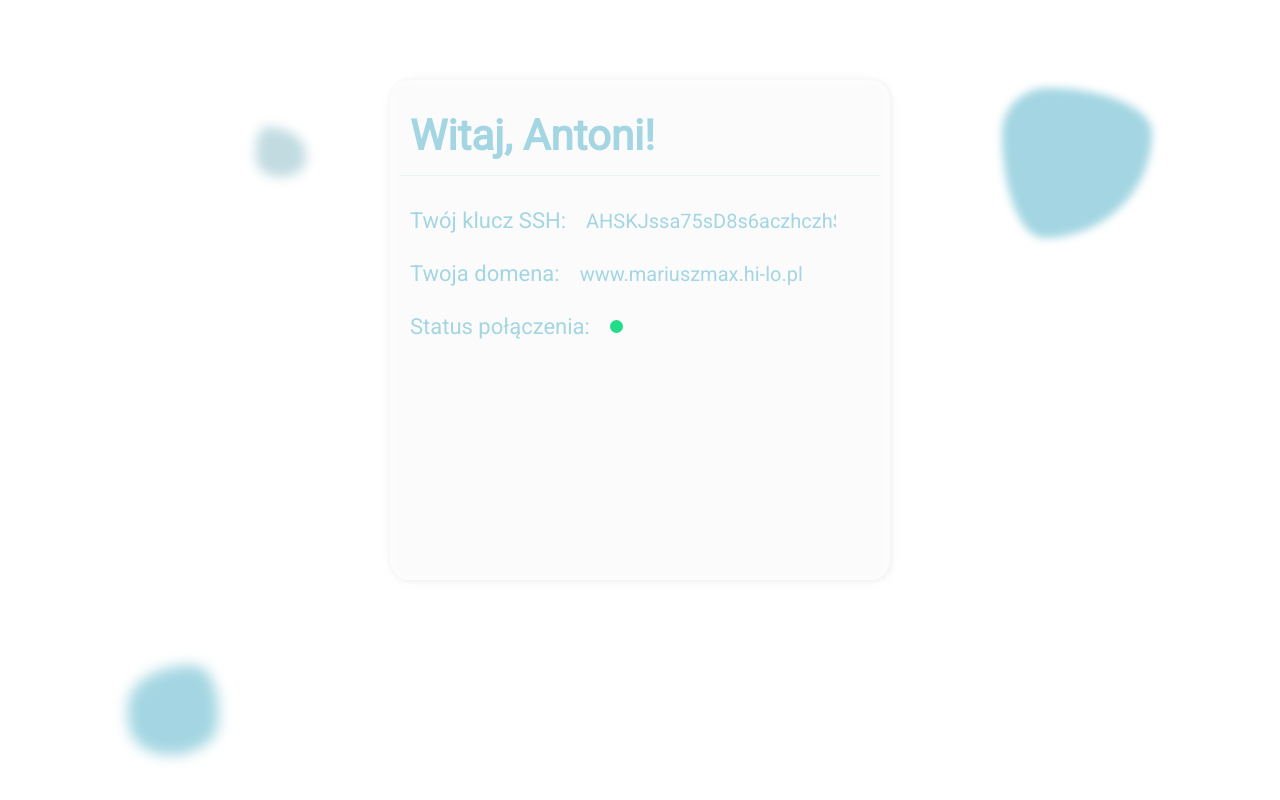
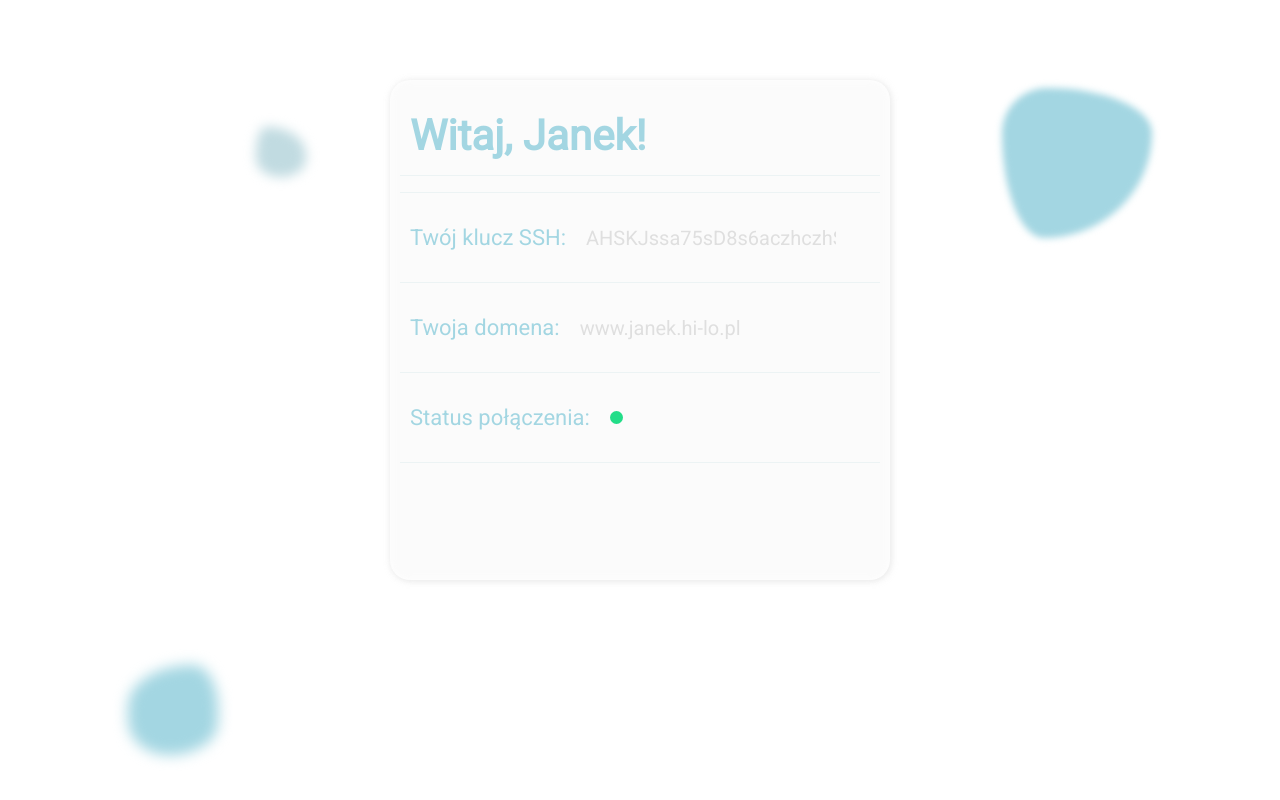
Before and after one commit to michal-siedlecki/HiLoTeam, a Flask app: template templates/status_template.html in a window 1280 px wide. Run offline with Flask 3, Linux system fonts and the light colour scheme; the template is opened without the code that fills it, so the values that code supplies are empty; some libraries are stand-ins or nearby versions.

Commit message:
Finished UI

```diff
--- a/static/styles.css
+++ b/static/styles.css
@@ -27,7 +27,7 @@ body {
     width: 500px;
     height: 250px;
     border-radius: 20px;
-    box-shadow: 1px 1px 7px #DFDFDF88;
+    box-shadow: 1px 1px 7px #DFDFDFBB;
     display: flex;
     flex-direction: column;
     justify-content: center;
@@ -98,10 +98,12 @@ body {
 .main__keyGenerator--buttonSpan {
     font-weight: 600;
     height: 20px;
-    color: #FFF;
+    color: var(--secondary);
     z-index: 10;
     height:22px;
+    transition: all 0.3s;
 }
+
 .backgroundBlob {
     top: 10%;
     right: 10%;
@@ -109,7 +111,7 @@ body {
     height: 150px;
     background: var(--secondary);
     position: absolute;
-    filter: blur(4.5px);
+    filter: blur(3.5px);
     border-radius: 30% 70% 72% 28% / 30% 30% 70% 70% ;
     animation-name: backgroundBlobOne;
     animation-duration: 4s;
@@ -148,7 +150,7 @@ body {
     width: 500px;
     height: 500px;
     border-radius: 20px;
-    box-shadow: 1px 1px 7px #DFDFDF88;
+    box-shadow: 1px 1px 7px #dfdfdfbb;
     display: flex;
     flex-direction: column;
     justify-content: start;
@@ -192,7 +194,7 @@ body {
 }
 
 .button-hover2::before {
-    background-color: #DFDFDF;
+    background-color: var(--secondary);
 }
 
 .button-hover2 {
@@ -200,10 +202,22 @@ body {
     height: 35px;
     border: 2px solid var(--secondary);
     border-radius: 20px;
-    background-color: var(--secondary);
+    background-color: var(--support);
     display: flex;
     justify-content: center;
     align-items: center;
+}
+
+.button-hover2:hover .main__keyGenerator--buttonSpan{
+    color:#FFF;
+}
+
+.copyButton {
+    visibility: hidden;
+}
+
+.active {
+    visibility: visible;
 }
 
 /* KEYFRAMES */
--- a/templates/status_template.html
+++ b/templates/status_template.html
@@ -5,7 +5,7 @@
     <meta charset="UTF-8">
     <meta name="viewport" content="width=device-width, initial-scale=1.0">
     <title>HiLo-Proxy</title>
-    <link rel="stylesheet" href="../static/styles.css">
+    <link rel="stylesheet" href="{{ url_for('static', filename='styles.css') }}">
     <link rel="preconnect" href="https://fonts.googleapis.com">
     <link rel="preconnect" href="https://fonts.gstatic.com" crossorigin>
     <link href="https://fonts.googleapis.com/css2?family=Roboto:display=swap" rel="stylesheet">
@@ -13,29 +13,40 @@
 </head>
 
 <body>
-    <div class="backgroundBlob"></div>
-    <div class="backgroundBlob2"></div>
-    <div class="backgroundBlob3"></div>
-    <div class="main__keyGenerator--parent mt-[80px]">
-        <div class="status__page--container relative">
+    <div class="max-lg:hidden backgroundBlob"></div>
+    <div class="max-lg:hidden backgroundBlob2"></div>
+    <div class="max-lg:hidden max-lg:bottom-[5%] backgroundBlob3"></div>
+    <div class="main__keyGenerator--parent max-sm:w-[310px] mt-[80px] ">
+        <div class="status__page--container max-sm:w-[310px] relative">
             <div class="status__page--containerBlur absolute"></div>
-            <h2 class="text-[42px] text-[#A3D6E2] font-bold mt-6 ml-5">Witaj, Antoni!</h2>
+            <h2 class="md:text-[42px] max-sm:text-[30px] text-[#A3D6E2] font-bold mt-6 ml-5">Witaj, Janek!</h2>
             <div class="w-[500px] my-2 flex justify-center">
-                <div class="w-[480px] h-[1px] bg-[#C1DBE144]"></div>
+                <div class="w-[480px] max-sm:w-[290px] h-[1px] bg-[#C1DBE144]"></div>
             </div>
-            <div class="flex items-center mt-5 ml-5">
+            <div class="w-[500px] my-2 flex justify-center">
+                <div class="w-[480px] max-sm:w-[290px] h-[1px] bg-[#C1DBE144]"></div>
+            </div>
+            <div class="flex items-center mt-5 mb-5 ml-5">
                 <span class="text-[22px] text-[#A3D6E2] font-semiBold mr-5">Twój klucz SSH:</span>
-                <span class="w-[250px] text-[20px] text-[#A3D6E2] whitespace-nowrap overflow-y-hidden status__page--spanScrollbar">AHSKJssa75sD8s6aczhczhSSS6a8c</span>
+                <span class="w-[250px] text-[20px] text-[#DFDFDF] whitespace-nowrap overflow-y-hidden status__page--spanScrollbar">AHSKJssa75sD8s6aczhczhSSS6a8c</span>
+            </div>
+            <div class="w-[500px] my-2 flex justify-center">
+                <div class="w-[480px] max-sm:w-[290px] h-[1px] bg-[#C1DBE144]"></div>
             </div>
             <div class="flex items-center my-5 ml-5">
                 <span class="text-[22px] text-[#A3D6E2] mr-5 font-semiBold">Twoja domena:</span>
-                <span class="w-[250px] text-[20px] text-[#A3D6E2] whitespace-nowrap overflow-y-hidden status__page--spanScrollbar">www.mariuszmax.hi-lo.pl</span>
+                <span class="w-[250px] text-[20px] text-[#DFDFDF] whitespace-nowrap overflow-y-hidden status__page--spanScrollbar">www.janek.hi-lo.pl</span>
             </div>
-            <div class="flex items-center ml-5">
+            <div class="w-[500px] my-2 flex justify-center">
+                <div class="w-[480px] max-sm:w-[290px] h-[1px] bg-[#C1DBE144]"></div>
+            </div>
+            <div class="flex items-center my-5 ml-5">
                 <span class="text-[22px] text-[#A3D6E2] mr-5 font-semiBold">Status połączenia:</span>
                 <div class="w-[13px] h-[13px] bg-[#22DD88] rounded-full"></div>
             </div>
-
+            <div class="w-[500px] my-2 flex justify-center">
+                <div class="w-[480px] max-sm:w-[290px] h-[1px] bg-[#C1DBE144]"></div>
+            </div>
         </div>
 
     </div>
```
Also changed, not shown: templates/keys_success.html (+30 -10 lines).
